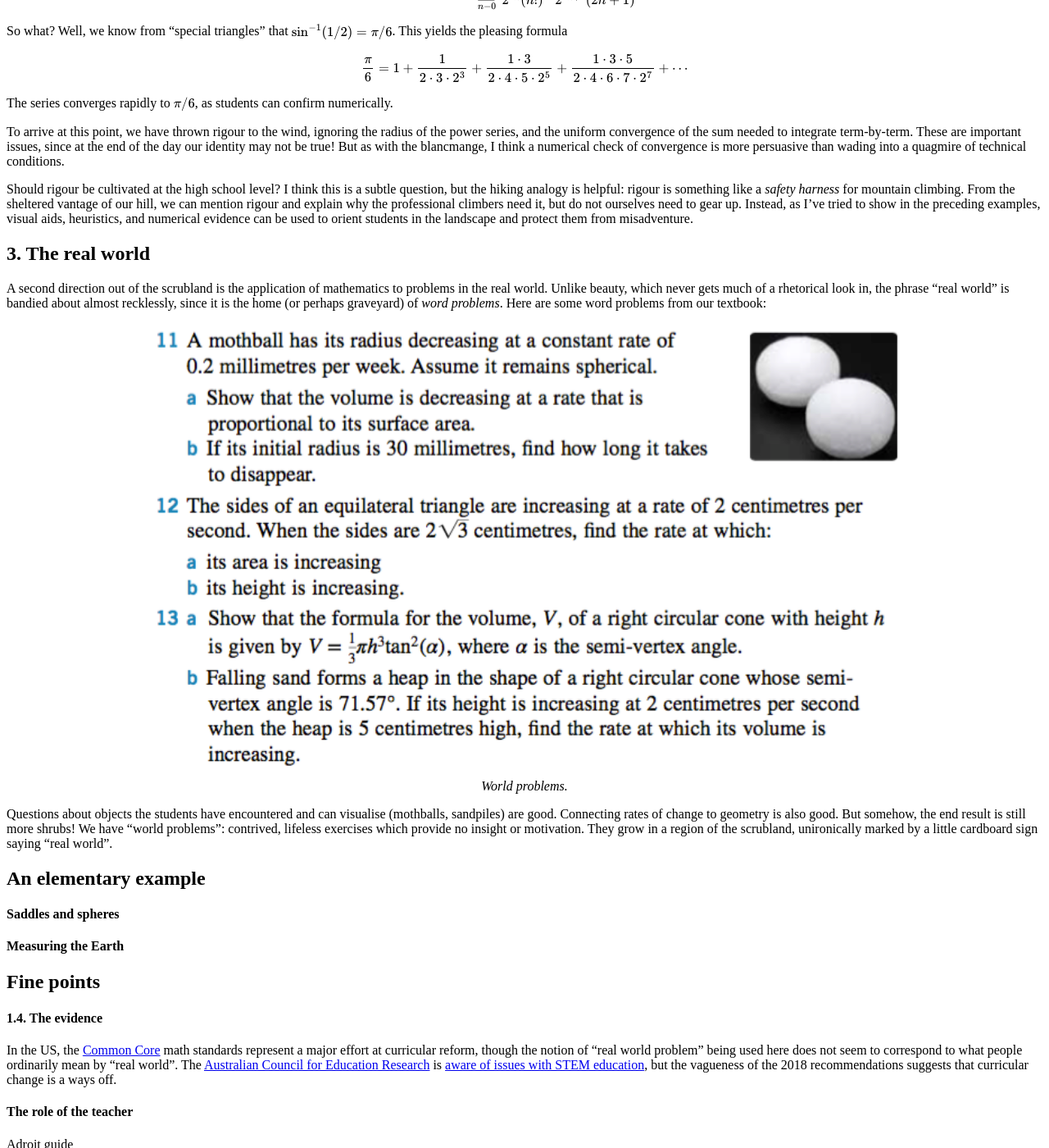
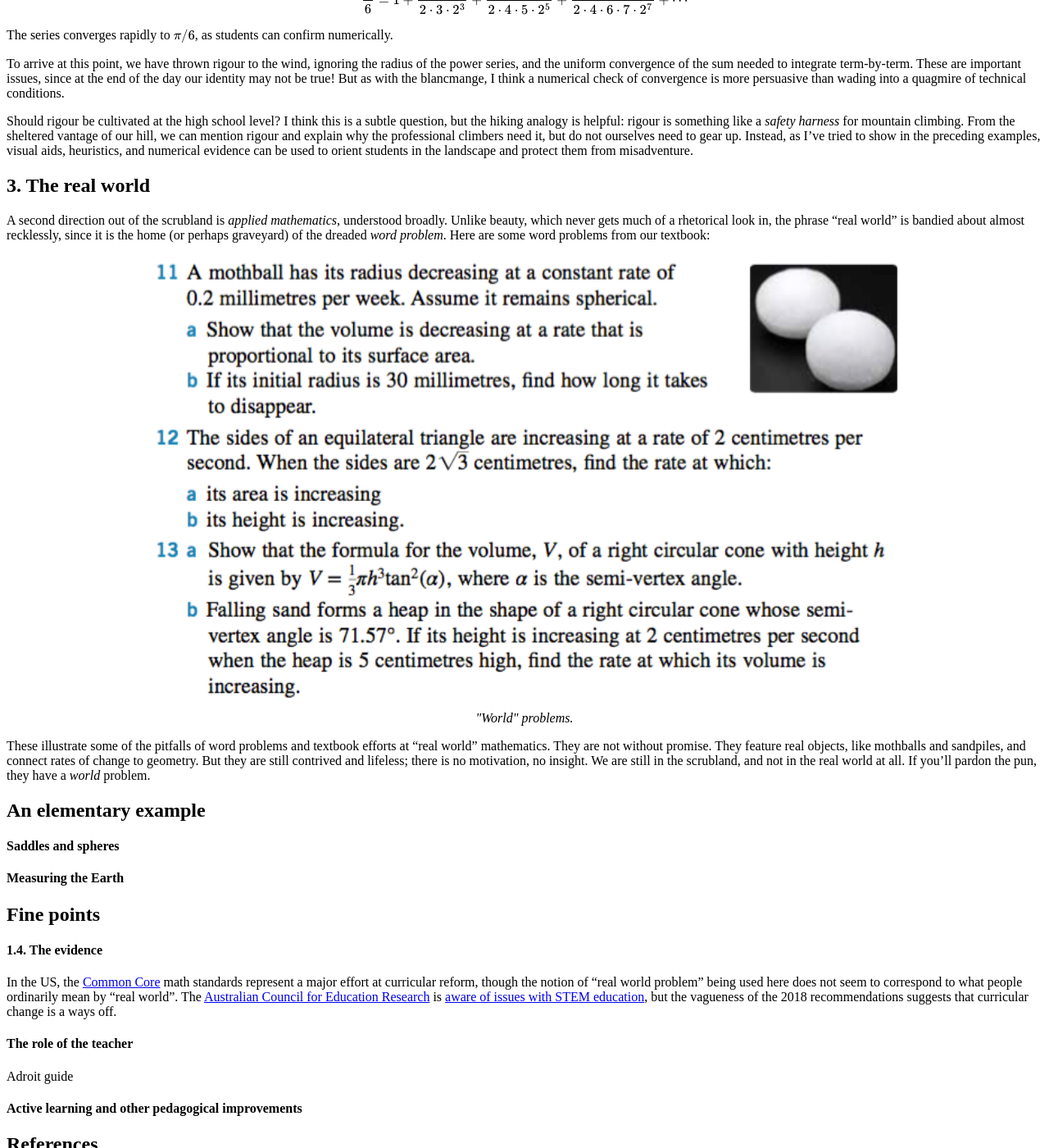
Before and after one commit to hapax/hapax.github.io, a Jekyll site: the page built from assets/teaching.md, in a window 1280 px wide and 1400 px high, scrolled down 12135 px. Shown: the whole window at 82% size. Built offline with Jekyll 4.4.1, drawn with Linux system fonts in a browser that asks for light colours; our own code applies the rules of GitHub Pages for plain Markdown files; formulas are drawn with MathJax 3; a script that is not in the unit is left out; some of the changed text lies outside the part shown.

Commit message:
Update teaching.md

```diff
--- a/assets/teaching.md
+++ b/assets/teaching.md
@@ -208,7 +208,7 @@
 Together, they can move mathematics out of the scrubland, and into the 21st
 century with all its challenges and complexities.
 
-## 2. A view of the summit <a id="sec-2" name="sec-2"></a>
+## 2. View of the summit <a id="sec-2" name="sec-2"></a>
 
 I want to suggest two directions out of the scrubland.
 I will give concrete examples, based on the (randomly selected)
@@ -385,14 +385,6 @@
 
 assuming $x \neq y$.
 This is an elegant and nontrivial result.
-A simple consequence is that, if you
-apply $\sin^{-1}$ repeatedly, you will eventually hit $\pm \pi/2$:
-
-$$
-\sin^{-1} (\sin^{-1} (\sin^{-1} (\cdots x))) = \pm \frac{\pi}{2},
-$$
-
-which is perhaps a little surprising.
 
 #### 2.2. A kink in the argument <a id="sec-2-2" name="sec-2-2"></a>
 
@@ -561,21 +553,18 @@
 \frac{\pi^2}{6}  = \frac{1}{1^2} + \frac{1}{2^2} + \frac{1}{3^2} + \frac{1}{4^2} + \cdots
 $$
 
-possibly be true? Or the extraordinary results of
-[Ramanujan](https://en.wikipedia.org/wiki/Srinivasa_Ramanujan), such
-as
+possibly be true? Who could dream up extraordinary results like
 
 $$
 \frac{1}{\pi} = \frac{2\sqrt{2}}{9801}\sum_{n=0}^\infty
-\frac{(4n)!(1103+26390n)}{(n!)^4 396^{4n}}.
+\frac{(4n)!(1103+26390n)}{(n!)^4 396^{4n}},
 $$
 
-Although many of Ramanujan's identities still strike me as
-semi-mystical, a sizeable collection of infinite series, equally baffling and exciting to
-the outsider, are low-hanging fruit with calculus.
-(On a different propagandistic note, the history of mathematics is a
-wonderful source of motivation, colour, and character, and we do
-students a disservice by not telling them more.)
+which [Ramanujan](https://en.wikipedia.org/wiki/Srinivasa_Ramanujan)
+seemed to do on a daily basis?
+Although Ramanujan's work still strikes me as
+semi-mystical, many results on infinite series, equally baffling and exciting to
+the outsider, are low-hanging fruit with calculus at our disposal.
 
 We will find an infinite series for $\pi$ based on inverse sine (first
 discovered by Isaac Newton).
@@ -653,28 +642,29 @@
 
 ## 3. The real world <a id="sec-3" name="sec-3"></a>
 
-A second direction out of the scrubland is the application of
-mathematics to problems in the real world.
+A second direction out of the scrubland is *applied mathematics*,
+understood broadly.
 Unlike beauty, which never gets much of a rhetorical look in, the phrase
 "real world" is bandied about almost recklessly, since it is the home
-(or perhaps graveyard) of *word problems*.
+(or perhaps graveyard) of the dreaded *word problem*.
 Here are some word problems from our textbook:
 
 <figure>
     <div style="text-align:center"><img src ="/images/posts/specialist3.png"
     width="80%" />
-		    <figcaption><i>World problems.</i></figcaption>
+		    <figcaption><i>"World" problems.</i></figcaption>
 	</div>
 	</figure>
 
-Questions about objects the students have encountered and can
-visualise (mothballs, sandpiles) are good.
-Connecting rates of change to geometry is also good.
-But somehow, the end result is still more shrubs!
-We have "world problems": contrived, lifeless exercises which provide
-no insight or motivation.
-They grow in a region of the scrubland, unironically marked by a
-little cardboard sign saying "real world".
+These illustrate some of the pitfalls of word problems and textbook
+efforts at "real world" mathematics.
+They are not without promise.
+They feature real objects, like mothballs and sandpiles, and connect
+rates of change to geometry.
+But they are still contrived and lifeless; there is no motivation, no
+insight.
+We are still in the scrubland, and not in the real world at all.
+If you'll pardon the pun, they have a *world* problem.
 
 ## An elementary example
 
@@ -1343,3 +1333,13 @@
 [the words of George Box](https://en.wikipedia.org/wiki/All_models_are_wrong),
 "all models are wrong, but some are useful".
 But
+
+(On a different propagandistic note, the history of mathematics is a
+wonderful source of motivation, colour, and character, and we do
+students a disservice by not telling them more.)
+
+They feature objects, like mothballs and sandpiles, which students
+We have "world problems": contrived, lifeless exercises which provide
+no insight or motivation.
+They grow in a region of the scrubland, unironically marked by a
+little cardboard sign saying "real world".
```
